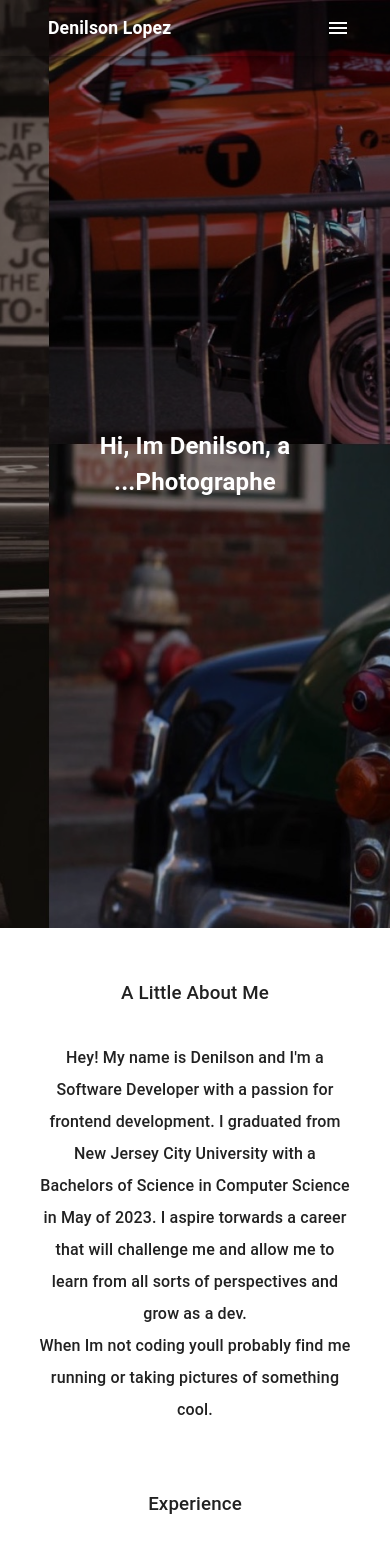
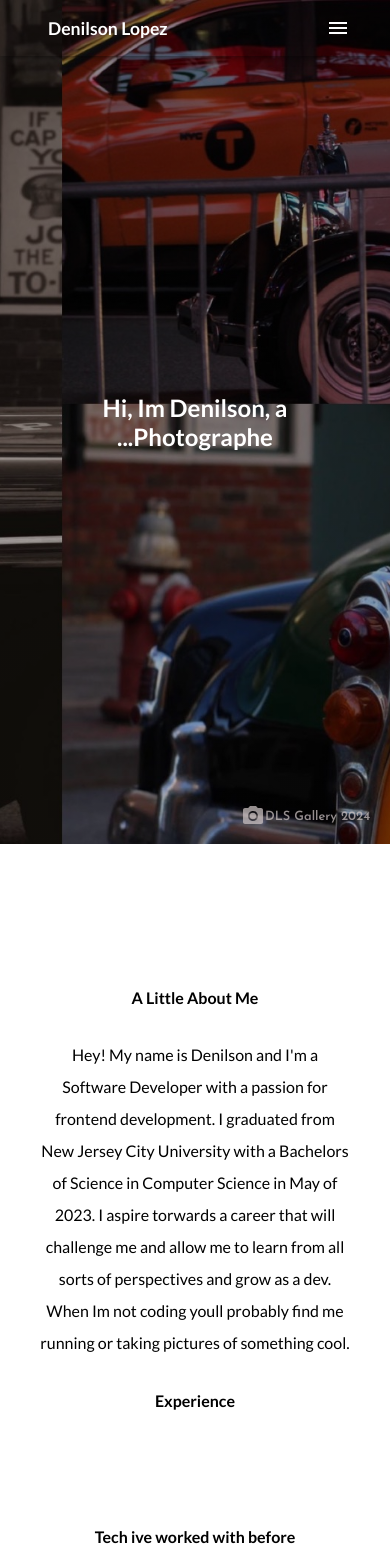
Before and after one commit to Denilson0720/DenilsonLopezPortfolio, a React (Vite) app: page / in a window 390 px wide. Shown: the top 1568 px of the page. Built offline with nearby package versions, Linux system fonts and the light colour scheme; no server answers; the database is empty.

Commit message:
mobile changes

```diff
--- a/index.html
+++ b/index.html
@@ -7,6 +7,8 @@
   <link rel="preconnect" href="https://fonts.gstatic.com" crossorigin>
   <link href="https://fonts.googleapis.com/css2?family=Montserrat:ital,wght@0,100..900;1,100..900&display=swap"
     rel="stylesheet">
+  <link href="https://fonts.googleapis.com/css2?family=Josefin+Sans:ital,wght@0,100..700;1,100..700&display=swap" rel="stylesheet">
+  <link href="https://fonts.googleapis.com/css2?family=Lato:ital,wght@0,100;0,300;0,400;0,700;0,900;1,100;1,300;1,400;1,700;1,900&display=swap" rel="stylesheet">
   <link rel="icon" type="image/svg+xml" href="/vite.svg" />
   <meta name="viewport" content="width=device-width, initial-scale=1.0" />
   <title>Denilson Lopez</title>
--- a/src/components/About.jsx
+++ b/src/components/About.jsx
@@ -16,7 +16,7 @@ export default function About(){
             data-aos-duration='1000'
             data-aos-easing = 'ease-in-sine'
             // id="about"
-            // data-aos-offset = '400'
+            data-aos-offset = '300'
         >
 
             {/* <img src={denilson} alt="profile icon image" /> */}
--- a/src/components/Contact.jsx
+++ b/src/components/Contact.jsx
@@ -10,7 +10,7 @@ export default function Contact(){
         <div
             className = 'contact-ctn'
             id='contact'
-            data-aos="fade-up"
+            data-aos="fade-down"
             data-aos-duration='1000'
             data-aos-easing = 'ease-in-sine'
         >
--- a/src/components/DrawerAppBar.jsx
+++ b/src/components/DrawerAppBar.jsx
@@ -1,20 +1,10 @@
 import * as React from 'react';
-import { useEffect } from 'react';
-import PropTypes from 'prop-types';
 import AppBar from '@mui/material/AppBar';
 import Box from '@mui/material/Box';
-import CssBaseline from '@mui/material/CssBaseline';
-import Divider from '@mui/material/Divider';
 import Drawer from '@mui/material/Drawer';
 import IconButton from '@mui/material/IconButton';
-import List from '@mui/material/List';
-import ListItem from '@mui/material/ListItem';
-import ListItemButton from '@mui/material/ListItemButton';
-import ListItemText from '@mui/material/ListItemText';
 import MenuIcon from '@mui/icons-material/Menu';
 import Toolbar from '@mui/material/Toolbar';
-import Typography from '@mui/material/Typography';
-import Button from '@mui/material/Button';
 import AnchorLink from 'react-anchor-link-smooth-scroll'
 import useScrollTrigger from '@mui/material/useScrollTrigger';
 
@@ -50,13 +40,9 @@ function DrawerAppBar(props) {
 
   return (
 
-    <Box sx={{ display: 'flex' }}>
-      <CssBaseline />
-      {/* navbar contiainer */}
+    <Box sx={{display:'flex'}}>
       <AppBar component="nav" color='transparent'>
         <Toolbar className={trigger?'navbar-ctn scrolled':'navbar-ctn'}>
-          {/* <h2 className ='short-logo'>DL</h2> */}
-          {/* <h2 className='long-logo'>Denilson Lopez</h2> */}
             <AnchorLink href = '#home' className = 'short-logo'>DL</AnchorLink>
             <AnchorLink href = '#home' className = 'long-logo'>Denilson Lopez</AnchorLink>
             {/* display=none when mobile */}
--- a/src/components/Experience.jsx
+++ b/src/components/Experience.jsx
@@ -54,14 +54,14 @@ export default function Experience(){
         <div
             className = 'skills-ctn'
             // id='exper'
-            data-aos="fade-right"
+            data-aos="fade-up"
             data-aos-duration='1000'
             data-aos-easing = 'ease-in-sine'
             // data-aos-offset='400'
 
         >
-            <h3>Tech ive worked with before
-            </h3>
+            <h4>Tech ive worked with before
+            </h4>
             <div className = 'tech-icons-ctn'>
                 <img className = 'icon' src={html} alt="html icon"/>
                 <img className = 'icon' src={css} alt="css icon"/>
@@ -79,12 +79,12 @@ export default function Experience(){
             </div>
         </div>
         <div className = 'work-exp-ctn'
-            data-aos='fade-left'
+            data-aos='fade-up'
             data-aos-duration='1000'
             data-aos-easing = 'ease-in-sine'
             // data-aos-offset='400'
         >
-            <h3>Where Ive worked</h3>
+            <h4>Where Ive worked</h4>
 
             <img className='njcu-logo' src={njcu} alt="njcu logo"/>
             <p>Check out the poster presentation for my research project.</p>
--- a/src/components/Footer.jsx
+++ b/src/components/Footer.jsx
@@ -2,12 +2,14 @@ import React from 'react'
 import LinkedIn from '../assets/icons/linkedin.png'
 import Github from '../assets/icons/github.png'
 import Email from '../assets/icons/email.png'
+import IconButton from '@mui/material/IconButton';
+
 export default function Footer(){
     const linkedinURL = 'https://www.linkedin.com/in/denilson-lopez/'
     const githubURL = 'https://github.com/Denilson0720'
     const emailURL = 'mailto: denilson.felipe.25@gmail.com'
     return(
-        <div className='footer-ctn animate__animated animate__bounce'>
+        <div className='footer-ctn'>
             <p> &copy; 2024 Denilson Lopez - All Rights Reserved</p>
             <div className='footer-icon-ctn'>
                 <a href={linkedinURL}>
--- a/src/components/Home.jsx
+++ b/src/components/Home.jsx
@@ -1,5 +1,7 @@
 import React from 'react'
 import TextShifter from '../utils/TextShifter'
+// import CameraIcon from '@mui/icons-material/Camera';
+import CameraAltIcon from '@mui/icons-material/CameraAlt';
 export default function Home(){
     const words = ['...Software Developer.        ','...Photographer.        ','...Runner.        ','...Car Enthusiast.         ']
     //add watermark to background image
@@ -11,7 +13,7 @@ export default function Home(){
                 <h2>Hi, Im Denilson, a <br/> {TextShifter({words})}</h2>
                 {/* <h1>{TextShifter({words})}</h1> */}
                 <h2 className = 'responsiveness-note'>Hey you must be on a mobile device, Sorry about the layout, Im still working on full responsiveness accross all screen sizes. Thank you for your patience - Denilson</h2>
-
+                <h3 className = 'dls-watermark'><CameraAltIcon fontSize='medium'/>DLS Gallery 2024</h3>
             </div>
         </>
     )
--- a/src/components/Work.jsx
+++ b/src/components/Work.jsx
@@ -67,7 +67,7 @@ export default function Work(){
             <div className='projects-ctn'>
                 <div
                     className = 'work-left'
-                    data-aos="fade-right"
+                    data-aos="fade-up"
                     data-aos-duration='1000'
                     data-aos-easing = 'ease-in-sine'
                     // data-aos-offset = '250'
@@ -76,7 +76,7 @@ export default function Work(){
                 </div>
                 <div
                     className = 'work-right'
-                    data-aos="fade-left"
+                    data-aos="fade-up"
                     data-aos-duration='1000'
                     data-aos-easing = 'ease-in-sine'
                     // data-aos-offset = '300'
--- a/src/index.css
+++ b/src/index.css
@@ -5,18 +5,34 @@ html,
 body {
   margin: 0;
   padding: 0;
-  font-family: "Montserrat", sans-serif;
+  font-family: 'Lato';
 }
+
 h1{
   font-weight: 600;
   text-align: center;
   width:90%;
+  /* font-family: 'Josefin Sans'; */
 }
 h3{
-  font-weight: 550;
+  font-weight: 600;
+  font-size: 1.4rem;
+  /* font-family: 'Josefin Sans'; */
+}
+h4{
+  font-weight: 520;
+  font-size: 1.2rem;
 }
 p{
   font-weight: 500;
+  font-size: 1.2rem;
+  /* font-family: 'Josefin Sans'; */
+}
+@media screen and (max-width:1000px) {
+  h3,p,h4{
+    font-size: 1rem;
+  }
+
 }
 
 .home-ctn>.responsiveness-note{
@@ -35,17 +51,16 @@ p{
 /* Header Navbar section*/
 .navbar-ctn{
   display:flex;
-  width:100%;
   padding:0 2rem;
   color:#ffffff;
   position:fixed;
   top:0;
   transition:0.5s ease-in-out;
-  border:none
+  /* overflow-x:hidden; */
+  width:100%;
 }
 .navbar-ctn.scrolled{
   background-color: #0a3032eb;
-   /* color:white; */
    z-index: 1;
 }
 .navbar-ctn>.short-logo, .navbar-ctn>.long-logo{
@@ -76,6 +91,7 @@ p{
 .navbar-ctn>a:hover{
   text-decoration: underline;
   font-weight: 700;
+  filter:brightness(0) saturate(100%) invert(47%) sepia(42%) saturate(648%) hue-rotate(134deg) brightness(98%) contrast(99%);
 }
 @media screen and (max-width:600px) {
   .navbar-ctn>a{
@@ -158,7 +174,7 @@ p{
   -moz-background-size: cover;
   -o-background-size: cover;
   background-size: cover;
-  min-height: 110vh;
+  min-height: 100vh;
   color: white;
   display:flex;
   flex-direction: column;
@@ -169,30 +185,51 @@ p{
   /* font-weight: 600; */
   text-align: center;
 }
+h3.dls-watermark{
+  font-family: 'Josefin Sans';
+  font-size: 1.1rem;
+  display:flex;
+  /* border:2px solid white; */
+  color:#c9c0c0bd;
+  position:absolute;
+  bottom:0%;
+  right: 1%;
+  padding:1rem;
+  align-items: center;
+  /* justify-content: center; */
+  /* align-content: center; */
+  /* text-align: center; */
+}
 @media screen and (max-width:1000px) {
   .home-ctn>h2{
     width:60%;
+  }
+  h3.dls-watermark{
+    font-size:0.8rem;
+    /* border:2px solid white; */
+    margin-bottom:0;
   }
 
 }
 /* ABOUT ME SECTION */
 .abt-ctn{
-  height:100vh;
+  height:70vh;
+  width:100vw;
   display:flex;
   justify-content: center;
-  /* align-items: center; */
   padding-bottom:0;
-  /* padding-top:0; */
+  /* border:2px solid green; */
 }
 .abt-text{
   display:flex;
   flex-direction: column;
-  justify-content: center;
   text-align: center;
   align-items: center;
   width:100%;
   height:100%;
-  padding-top:2rem;
+  padding-top:8rem;
+  /* border:2px solid blue; */
+  /* padding-bottom:0; */
 }
 .abt-text>.quote{
   margin-bottom:5rem;
@@ -210,8 +247,7 @@ p{
     height:auto;
     /* border:2px solid white; */
   }
-  .abt-text{
-  }
+
   .abt-text>.intro{
     /* padding-top:2rem; */
     line-height: 2rem;
@@ -222,15 +258,9 @@ p{
 /* EXPERIENCE SECTION */
 .experience-title{
   text-align: center;
-  /* margin:0; */
-  margin:3rem 0 0 0;
 }
 .experience-ctn{
   display: flex;
-  /* flex-direction: column; */
-  height:100vh;
-  padding-top:4rem;
-  width:100%;
 }
 .skills-ctn{
   width:55%;
@@ -276,6 +306,9 @@ p{
 }
 .work-exp-ctn>h3{
   margin-bottom:3rem;
+}
+.work-exp-ctn>p{
+  font-size: 1rem;
 }
 .njcu-logo{
   height:6rem;
@@ -332,6 +365,7 @@ p{
 }
 /* WORK SECTION */
 .work-ctn{
+  width:100vw;
   display: flex;
   flex-direction: column;
   justify-content: center;
@@ -423,6 +457,7 @@ margin-bottom: 0;
 /* contact section */
 .contact-ctn{
   display: flex;
+  /* width:100%; */
   justify-content: center;
   align-items: center;
   flex-direction: column;
@@ -469,7 +504,7 @@ margin-bottom: 0;
 }
 .contact-form>label{
   padding:1rem 1rem;
-  font-weight: 500;
+  font-weight: 600;
   display: flex;
   align-items: center;
 }
@@ -483,12 +518,14 @@ margin-bottom: 0;
 
 .submit-icon{
   height:2.2rem;
+  /* transition:1ms; */
   -moz-transform: scaleX(-1);
         -o-transform: scaleX(-1);
         -webkit-transform: scaleX(-1);
         transform: scaleX(-1);
         filter: FlipH;
         -ms-filter: "FlipH";
+
 }
 .submit-icon.true{
   translate:800px;
@@ -496,7 +533,11 @@ margin-bottom: 0;
 }
 .submit-icon.false{
   translate:0;
-  transition:4s;
+  transition:3s;
+}
+.submit-icon:hover{
+  filter:brightness(0) saturate(100%) invert(47%) sepia(42%) saturate(648%) hue-rotate(134deg) brightness(98%) contrast(99%);
+  cursor: pointer;
 }
 /* MOBILE CONTACT */
 /* .contact-ctn */
@@ -517,11 +558,15 @@ margin-bottom: 0;
   display:flex;
   flex-direction: column;
   /* height: 8rem; */
+  /* width:100vw; */
   padding:3rem 0;
   background-color:#0a3032;
   justify-content: center;
   align-items: center;
   color:white;
+}
+.footer-ctn>p{
+  font-size: 1rem;
 }
 .footer-icon-ctn{
   display:flex;
@@ -532,11 +577,13 @@ margin-bottom: 0;
 }
 .footer-icon-ctn>a>img{
   width:1.5rem;
-
   -webkit-filter: invert(1);
    filter: invert(1);
-
-
+}
+.footer-icon-ctn>a>img:hover{
+  /* filter:; */
+  filter:brightness(0) saturate(100%) invert(47%) sepia(42%) saturate(648%) hue-rotate(134deg) brightness(98%) contrast(99%);
 
 }
+
 /* new navbar styles */
```
Also changed, not shown: src/assets/header-backdrop copy.JPG (added).
